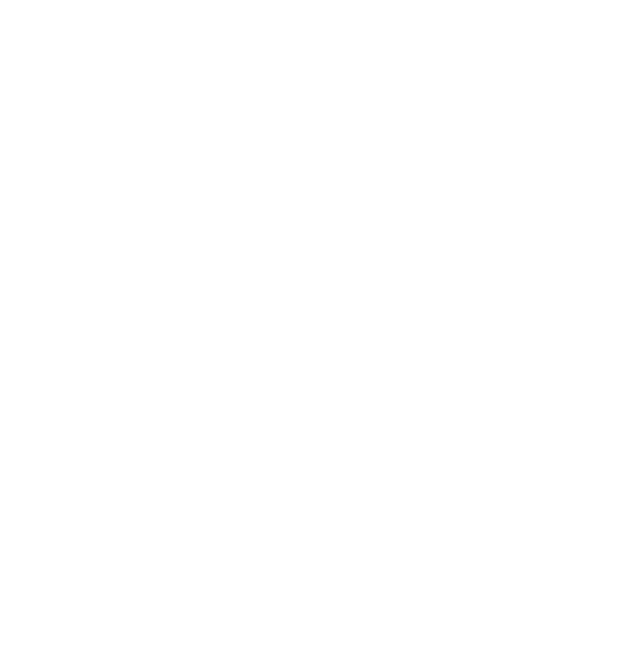
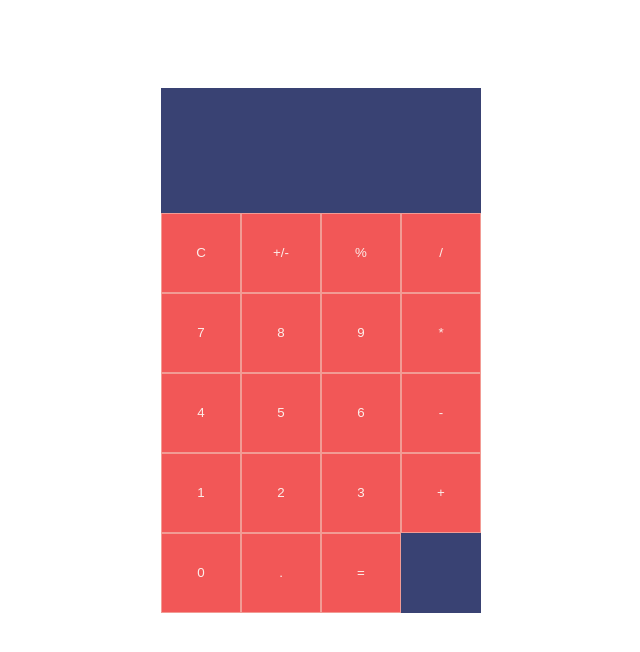
Before and after one commit to papakapa/react-calc, a React (Create React App) app: page / in a window 1280 px wide. Shown: the top 652 px of the page, without its empty margins (319-959 px from the left). Built offline with nearby package versions, Linux system fonts and the light colour scheme.

Commit message:
calc mask layout

```diff
--- a/src/App.css
+++ /dev/null
@@ -1,38 +0,0 @@
-.App {
-  text-align: center;
-}
-
-.App-logo {
-  height: 40vmin;
-  pointer-events: none;
-}
-
-@media (prefers-reduced-motion: no-preference) {
-  .App-logo {
-    animation: App-logo-spin infinite 20s linear;
-  }
-}
-
-.App-header {
-  background-color: #282c34;
-  min-height: 100vh;
-  display: flex;
-  flex-direction: column;
-  align-items: center;
-  justify-content: center;
-  font-size: calc(10px + 2vmin);
-  color: white;
-}
-
-.App-link {
-  color: #61dafb;
-}
-
-@keyframes App-logo-spin {
-  from {
-    transform: rotate(0deg);
-  }
-  to {
-    transform: rotate(360deg);
-  }
-}
--- /dev/null
+++ b/src/App.scss
@@ -0,0 +1,37 @@
+.app-wrapper{
+    min-width: 1000px;
+    min-height: 700px;
+
+    display: flex;
+    justify-content: center;
+    align-items: center;
+
+    color: #FCEEEA;
+}
+
+.calc-wrapper {
+    display: flex;
+    flex-direction: column;
+    width: 320px;
+    height: 525px;
+    background: #394273;
+}
+
+.calc-display {
+    height: 125px;
+
+}
+
+.calc-buttons {
+    display: flex;
+    flex-wrap: wrap;
+    & button {
+        background: #F25757;
+        width: 80px;
+        height: 80px;
+
+        color: #FCEEEA;
+        border: 1px solid #F29B94;
+    }
+
+}
--- a/src/App.tsx
+++ b/src/App.tsx
@@ -1,9 +1,35 @@
 import React from 'react';
-import './App.css';
+import './App.scss';
 
 function App() {
   return (
-    <div className="App">
+    <div className="app-wrapper">
+      <div className="calc-wrapper">
+        <div className='calc-display'>
+
+        </div>
+        <div className='calc-buttons'>
+          <button>C</button>
+          <button>+/-</button>
+          <button>%</button>
+          <button>/</button>
+          <button>7</button>
+          <button>8</button>
+          <button>9</button>
+          <button>*</button>
+          <button>4</button>
+          <button>5</button>
+          <button>6</button>
+          <button>-</button>
+          <button>1</button>
+          <button>2</button>
+          <button>3</button>
+          <button>+</button>
+          <button>0</button>
+          <button>.</button>
+          <button>=</button>
+        </div>
+      </div>
     </div>
   );
 }
```
